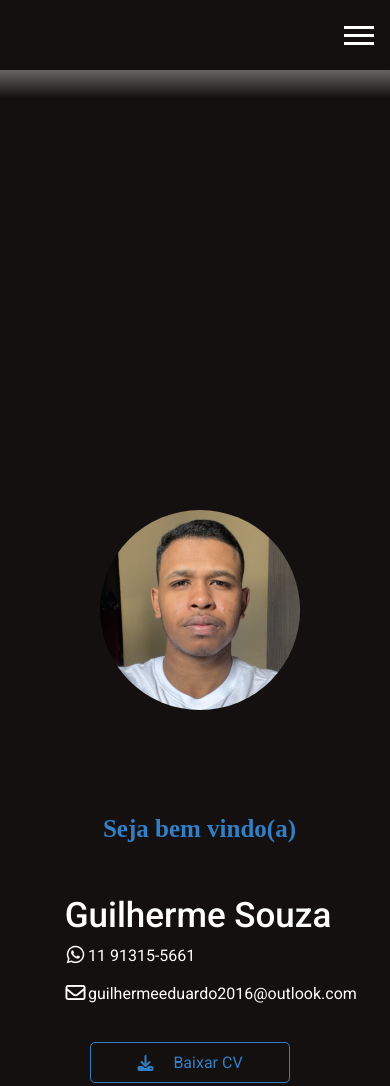
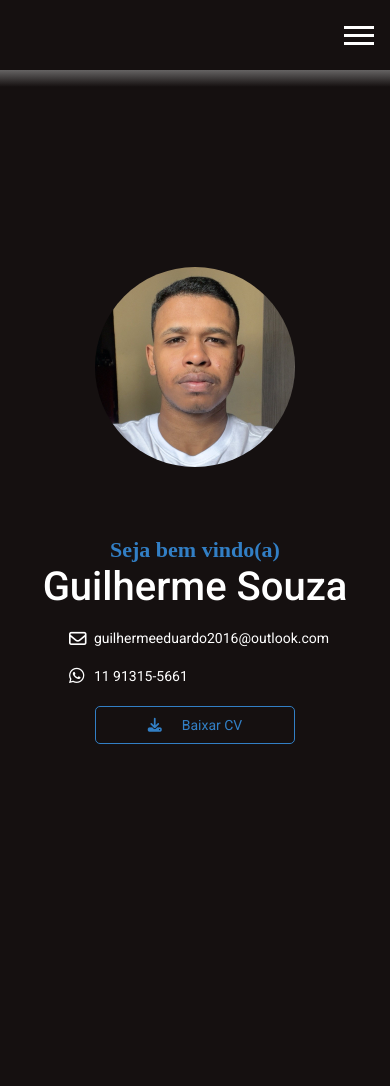
Before and after one commit to Guilherme1Souza/my_portfolio, a plain HTML site: page html/header.html in a window 390 px wide. After the commit the page ends 914 px from the top, so only its background shows below. Drawn offline with Linux system fonts and the light colour scheme; a web font is replaced by a local one.

Commit message:
"feat: ajustando responsividades no layout mobile e desktop"

```diff
--- a/html/header.html
+++ b/html/header.html
@@ -66,8 +66,8 @@
       <h2>Seja bem vindo(a)</h2>
       <h1>Guilherme Souza</h1>
       <div class="hero_text_info">
+        <a href="mailto:guilhermeeduardo2016@outlook.com?subject=Desenvolvimento%20Front-end&body=Olá,%20gostaria%20de%20falar%20sobre..."><i id="img_social" class="fa-regular fa-envelope fa-lg"></i>guilhermeeduardo2016@outlook.com</a>
         <a href="https://wa.me/5511913155661?text=Ol%C3%A1%2C%20Guilherme!%0AGostaria%20de%20realizar%20o%20or%C3%A7amento%20de%20cria%C3%A7%C3%A3o%20de%20sites%20com%20voc%C3%AA."><i id="img_social" class="fa-brands fa-whatsapp fa-lg"></i>11 91315-5661</a>
-        <a href="mailto:guilhermeeduardo2016@outlook.com?subject=Desenvolvimento%20Front-end&body=Olá,%20gostaria%20de%20falar%20sobre..."><i id="img_social" class="fa-regular fa-envelope fa-lg"></i>guilhermeeduardo2016@outlook.com</a>
       </div>
       <div class="hero_text_info_cv">
         <a href="../src/CV GUILHERME SOUZA 2024.pdf" class="btn-cv"><i class="fa-solid fa-download"></i> Baixar CV</a>
--- a/src/style/header.css
+++ b/src/style/header.css
@@ -37,7 +37,6 @@ body {
   align-items: center;
   gap: 6.8rem;
   list-style: none;
-
 }
 
 
@@ -95,8 +94,8 @@ body {
 
 .hero {
   display: flex;
+  justify-content: space-between;
   align-items: center;
-  gap: 8.0rem;
   height: 100%;
   background: linear-gradient(180deg, rgba(101, 99, 99, 1) 0%, rgba(21, 16, 16, 1) 2%);
 }
@@ -104,7 +103,6 @@ body {
 .hero_text {
   display: flex;
   flex-direction: column;
-  margin: 0 0 10.0rem 10.0rem;
 }
 
 h2 {
@@ -128,6 +126,7 @@ h1 {
   flex-direction: column;
   justify-content: start;
   color: var(--white);
+  padding-top: 15px;
 }
 
 a {
@@ -138,7 +137,7 @@ a {
 }
 
 .hero_img {
-  margin: 29.0rem 50.0rem 30.0rem 0;
+  margin: 19.0rem 20.0rem 20.0rem 0;
   background-size: cover;
 }
 
@@ -211,7 +210,7 @@ a {
   .nav-list {
     position: absolute;
     top: 70px;
-    right: 50px;
+    right: 20px;
     width: 50vw;
     height: 50.5rem;
     border-radius: 15px;
@@ -261,12 +260,18 @@ a {
     display: flex;
     flex-direction: column-reverse;
     justify-content: center;
-    text-align: center;
-    gap: 5px;
     max-width: 480px;
+    height: 100vh;
+  }
+
+  .hero-sociais-img {
+    display: none;
   }
 
   .hero_img {
+    display: flex;
+    justify-content: center;
+    margin: 120px auto;
     width: 150px;
     height: 150px;
   }
@@ -274,15 +279,17 @@ a {
   .perfil {
     width: 200px;
     height: 200px;
-    margin: 150px auto 0 230px;
+    margin: 0;
   }
 
   h1 {
-    font-size: 35px;
+    font-size: 40px;
+    margin: 0;
   }
 
   h2 {
-    font-size: 25px;
+    font-size: 22px;
+    margin: 0;
 
   }
 
@@ -291,31 +298,22 @@ a {
   }
 
   a {
+    font-size: 14px;
     display: flex;
-    margin-left: 0;
+    margin: 0;
   }
 
   .hero_text {
-    width: 480px;
-    margin-right: 150px;
+    height: 0px;
+    align-items: center;
   }
 
   .hero_text_info {
     display: flex;
-    justify-content: row;
-    margin-top: 10px;
-    margin-left: 70px;
-  }
-
-  .hero-sociais-img {
-   display: none;
+    margin: 5px 55px 0 0;
   }
 
   .btn-cv {
-    margin-left: 160px;
-  }
-
-  .hero_text_info_cv {
-    width: 100px;
+    margin: 0;
   }
 }
```
